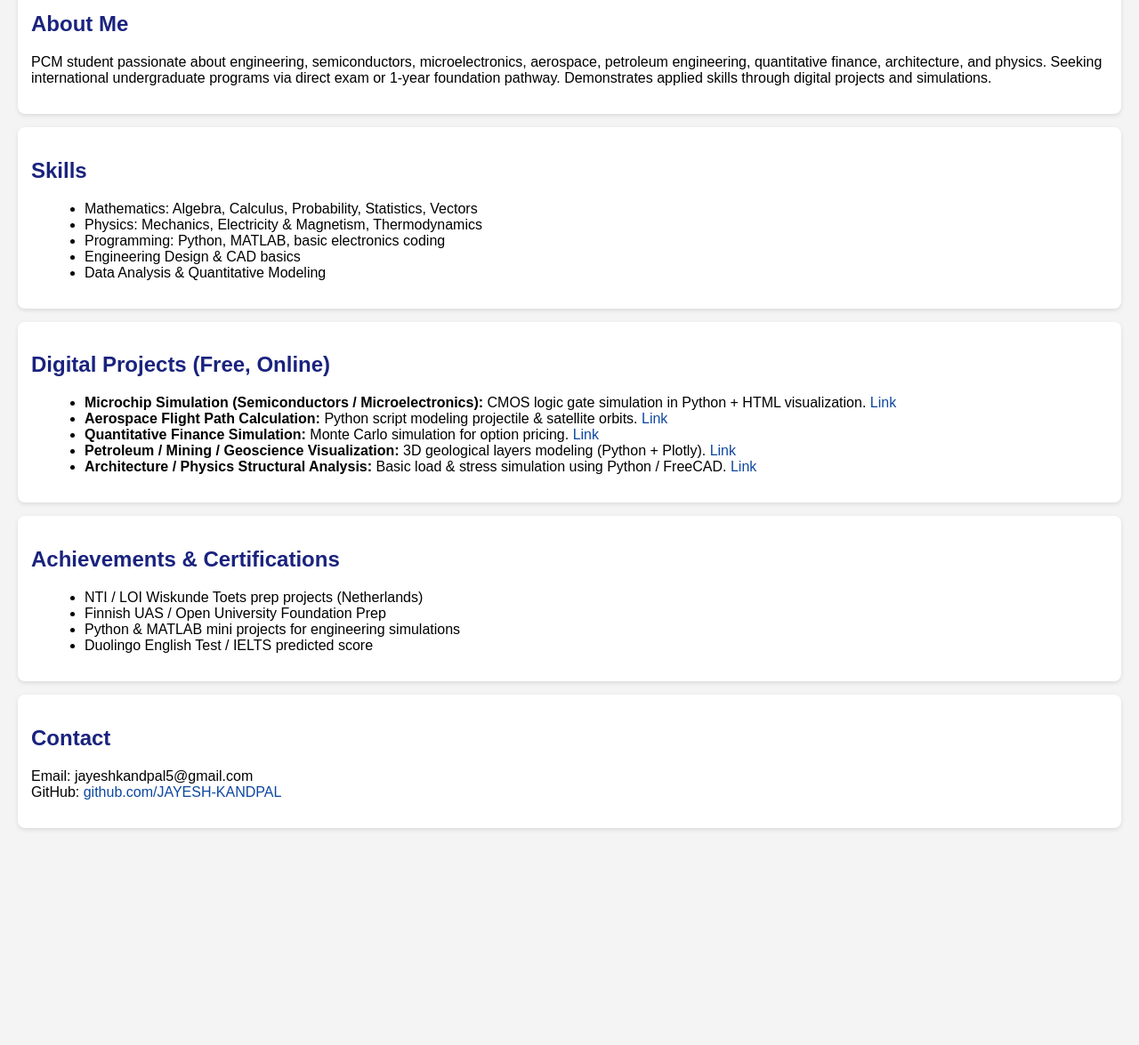
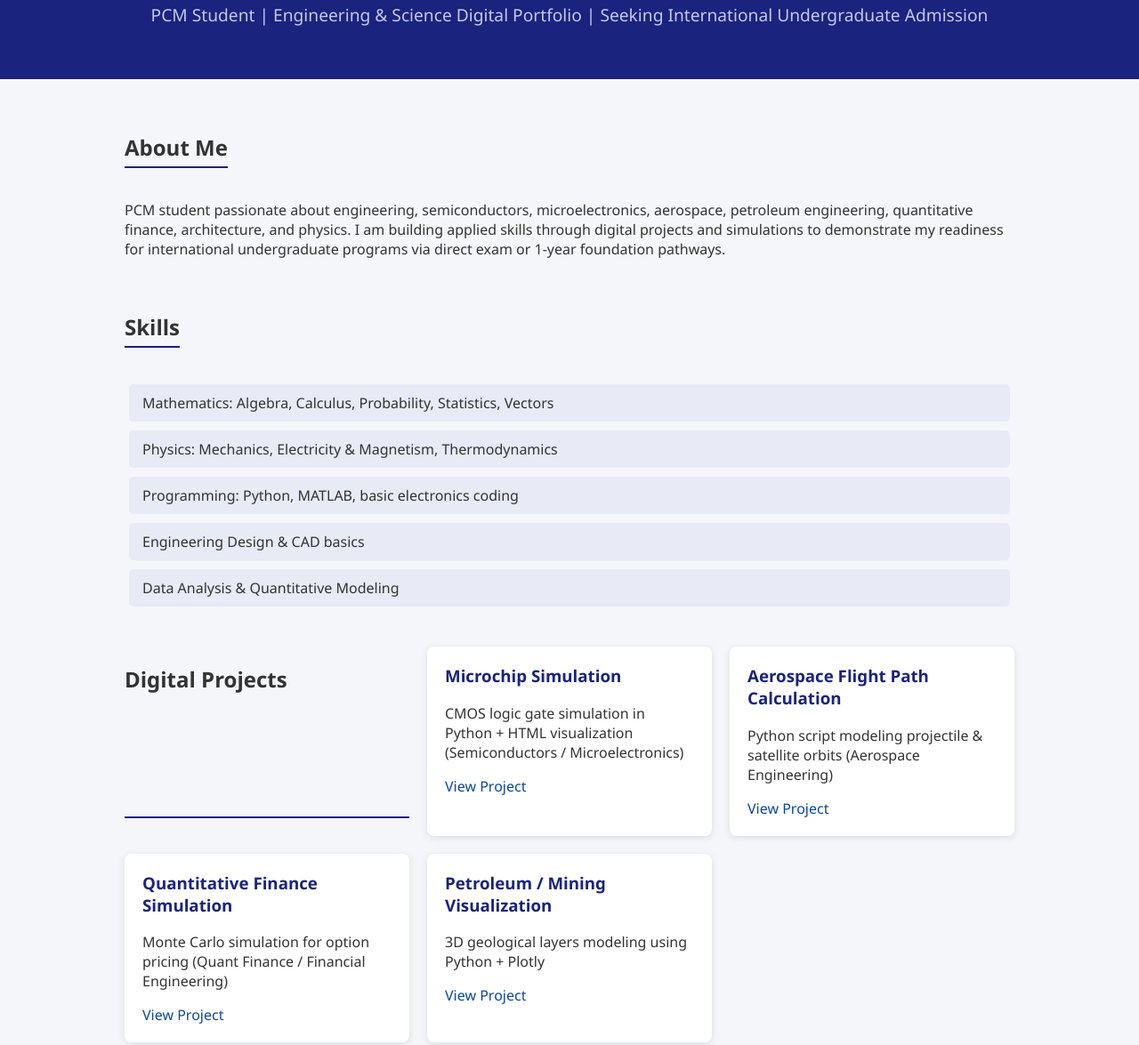
Before and after one commit to JAYESH-KANDPAL/digital-portfolio-engineering, a plain HTML site: page index.html in a window 1280 px wide. Shown: the part 102-1277 px from the top of the page at 89% size. Before the commit the page ends 1053 px from the top, so only its background shows below. Drawn offline with Linux system fonts and the light colour scheme.

Commit message:
Update index.html

```diff
--- a/index.html
+++ b/index.html
@@ -3,26 +3,46 @@
 <head>
 <meta charset="UTF-8">
 <meta name="viewport" content="width=device-width, initial-scale=1.0">
-<title>JAYESH KANDPAL - Engineering & Science Digital Portfolio</title>
+<title>JAYESH KANDPAL - Engineering & Science Portfolio</title>
 <style>
-body { font-family: Arial, sans-serif; margin: 20px; background-color: #f4f4f4; }
-h1, h2 { color: #1a237e; }
-section { background-color: white; padding: 15px; margin-bottom: 15px; border-radius: 8px; box-shadow: 0 2px 5px rgba(0,0,0,0.1); }
-ul { margin-left: 20px; }
-a { color: #0d47a1; text-decoration: none; }
-a:hover { text-decoration: underline; }
+body { font-family: 'Segoe UI', Tahoma, sans-serif; margin: 0; padding: 0; background-color: #f5f6fa; color: #333; }
+header { background-color: #1a237e; color: white; padding: 40px 20px; text-align: center; }
+header h1 { margin: 0; font-size: 2.5em; }
+header p { margin-top: 10px; font-size: 1.2em; color: #c5cae9; }
+
+.container { max-width: 1000px; margin: 40px auto; padding: 0 20px; }
+
+section { margin-bottom: 40px; }
+section h2 { border-bottom: 2px solid #1a237e; display: inline-block; padding-bottom: 5px; margin-bottom: 20px; }
+
+.skills ul, .achievements ul { display: flex; flex-wrap: wrap; list-style: none; padding: 0; }
+.skills li, .achievements li { background-color: #e8eaf6; padding: 10px 15px; margin: 5px; border-radius: 5px; flex: 1 1 calc(50% - 10px); }
+
+.projects { display: grid; grid-template-columns: repeat(auto-fit, minmax(280px, 1fr)); gap: 20px; }
+.project-card { background-color: white; padding: 20px; border-radius: 8px; box-shadow: 0 2px 8px rgba(0,0,0,0.1); transition: transform 0.2s; }
+.project-card:hover { transform: translateY(-5px); }
+.project-card h3 { margin-top: 0; color: #1a237e; }
+.project-card a { color: #0d47a1; text-decoration: none; }
+.project-card a:hover { text-decoration: underline; }
+
+.contact p { margin: 5px 0; }
 </style>
 </head>
 <body>
 
-<h1>JAYESH KANDPAL - Engineering & Science Digital Portfolio</h1>
+<header>
+  <h1>JAYESH KANDPAL</h1>
+  <p>PCM Student | Engineering & Science Digital Portfolio | Seeking International Undergraduate Admission</p>
+</header>
 
-<section>
+<div class="container">
+
+<section class="about">
 <h2>About Me</h2>
-<p>PCM student passionate about engineering, semiconductors, microelectronics, aerospace, petroleum engineering, quantitative finance, architecture, and physics. Seeking international undergraduate programs via direct exam or 1-year foundation pathway. Demonstrates applied skills through digital projects and simulations.</p>
+<p>PCM student passionate about engineering, semiconductors, microelectronics, aerospace, petroleum engineering, quantitative finance, architecture, and physics. I am building applied skills through digital projects and simulations to demonstrate my readiness for international undergraduate programs via direct exam or 1-year foundation pathways.</p>
 </section>
 
-<section>
+<section class="skills">
 <h2>Skills</h2>
 <ul>
 <li>Mathematics: Algebra, Calculus, Probability, Statistics, Vectors</li>
@@ -33,18 +53,36 @@ a:hover { text-decoration: underline; }
 </ul>
 </section>
 
-<section>
-<h2>Digital Projects (Free, Online)</h2>
-<ul>
-<li><strong>Microchip Simulation (Semiconductors / Microelectronics):</strong> CMOS logic gate simulation in Python + HTML visualization. <a href="#">Link</a></li>
-<li><strong>Aerospace Flight Path Calculation:</strong> Python script modeling projectile & satellite orbits. <a href="#">Link</a></li>
-<li><strong>Quantitative Finance Simulation:</strong> Monte Carlo simulation for option pricing. <a href="#">Link</a></li>
-<li><strong>Petroleum / Mining / Geoscience Visualization:</strong> 3D geological layers modeling (Python + Plotly). <a href="#">Link</a></li>
-<li><strong>Architecture / Physics Structural Analysis:</strong> Basic load & stress simulation using Python / FreeCAD. <a href="#">Link</a></li>
-</ul>
+<section class="projects">
+<h2>Digital Projects</h2>
+
+<div class="project-card">
+<h3>Microchip Simulation</h3>
+<p>CMOS logic gate simulation in Python + HTML visualization (Semiconductors / Microelectronics)</p>
+<a href="#">View Project</a>
+</div>
+
+<div class="project-card">
+<h3>Aerospace Flight Path Calculation</h3>
+<p>Python script modeling projectile & satellite orbits (Aerospace Engineering)</p>
+<a href="#">View Project</a>
+</div>
+
+<div class="project-card">
+<h3>Quantitative Finance Simulation</h3>
+<p>Monte Carlo simulation for option pricing (Quant Finance / Financial Engineering)</p>
+<a href="#">View Project</a>
+</div>
+
+<div class="project-card">
+<h3>Petroleum / Mining Visualization</h3>
+<p>3D geological layers modeling using Python + Plotly</p>
+<a href="#">View Project</a>
+</div>
+
 </section>
 
-<section>
+<section class="achievements">
 <h2>Achievements & Certifications</h2>
 <ul>
 <li>NTI / LOI Wiskunde Toets prep projects (Netherlands)</li>
@@ -54,11 +92,13 @@ a:hover { text-decoration: underline; }
 </ul>
 </section>
 
-<section>
+<section class="contact">
 <h2>Contact</h2>
-<p>Email: jayeshkandpal5@gmail.com <br>
-GitHub: <a href="https://github.com/JAYESH-KANDPAL">github.com/JAYESH-KANDPAL</a></p>
+<p>Email: jayeshkandpal5@gmail.com </p>
+<p>GitHub: <a href="https://github.com/JAYESH-KANDPAL">github.com/JAYESH-KANDPAL</a></p>
 </section>
+
+</div>
 
 </body>
 </html>
```
